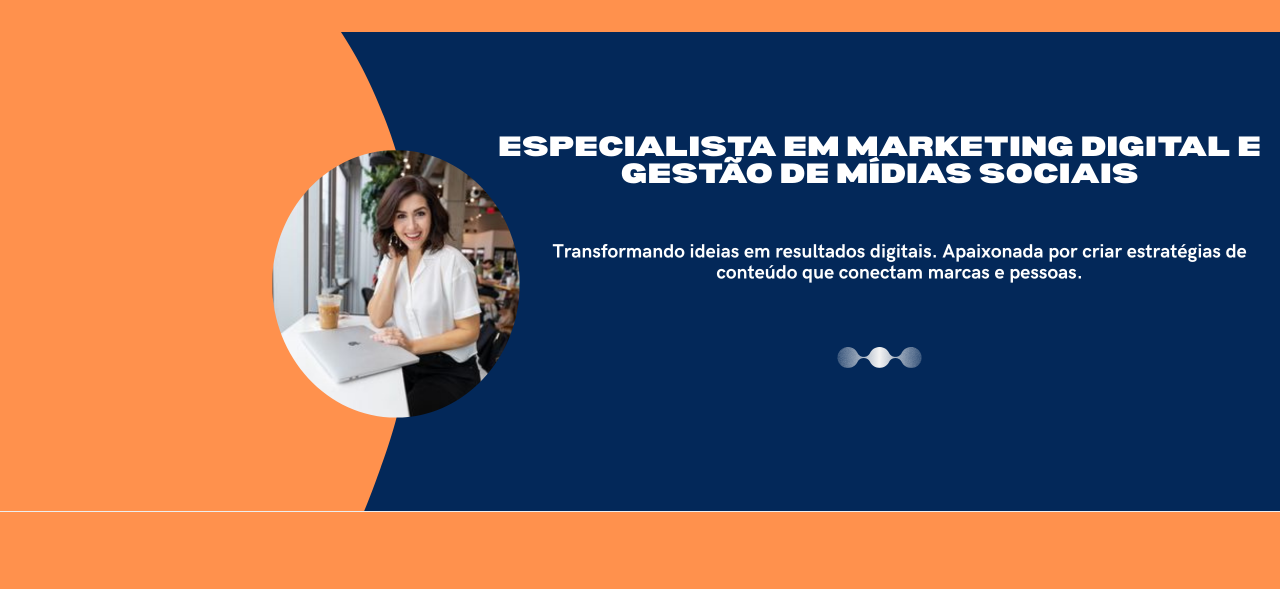
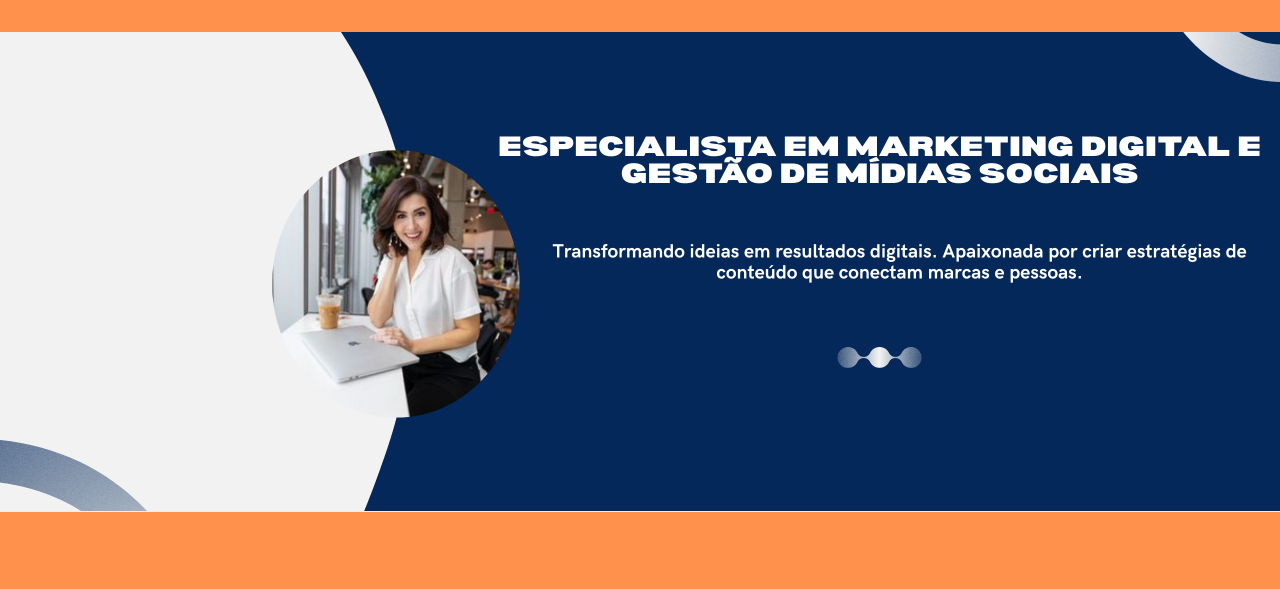
Before and after one commit to JeerTeles/ALBUNS_FACULDADES, a plain HTML site: page index.html in a window 1280 px wide. Shown: the part 69-658 px from the top of the page. Drawn offline with Linux system fonts and the light colour scheme.

Commit message:
Changing main banner image

```diff
--- a/src/CSS/styles.css
+++ b/src/CSS/styles.css
@@ -162,7 +162,7 @@ header .container {
 .hero {
     padding: 80px 0;
     text-align: center;
-    background-image: url('/src/img/Banner\ para\ YouTube\ -\ Explorando\ o\ Mundo\ de\ Mariana\ \(4\).png');
+    background-image: url('/src/img/Banner\ para\ YouTube\ -\ Explorando\ o\ Mundo\ de\ Mariana\ \(3\).png');
     background-size: cover;
     background-repeat: no-repeat;
     background-position: center;
```
